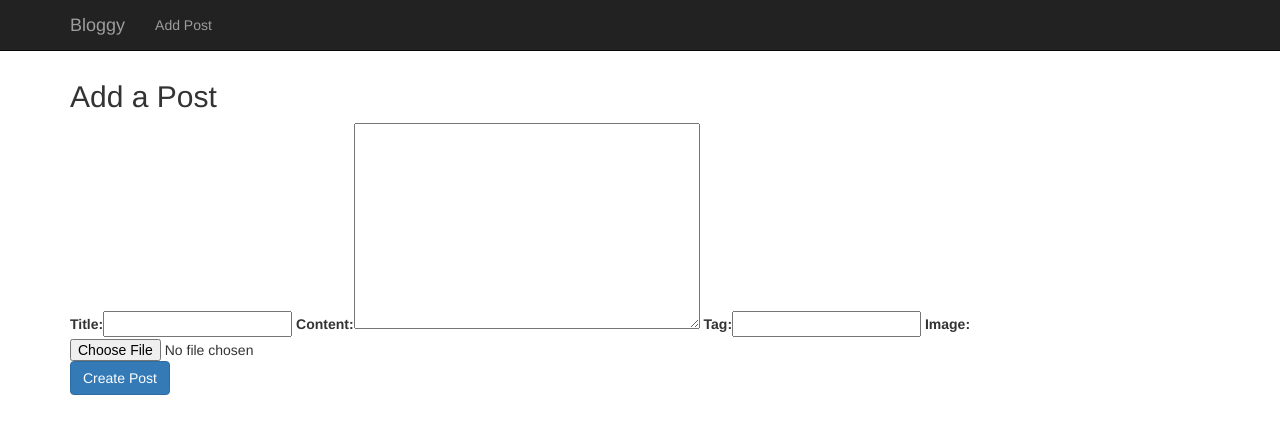
After one commit to Guin-/Real_Python_Projects, a Django app: page /blog/add_post/ in a window 1280 px wide. The commit adds this page. Shown: the top 434 px of the page. Run offline with Django 3.2, Linux system fonts and the light colour scheme; some libraries are stand-ins or nearby versions.

Commit message:
add post form, use slugs

```diff
--- /dev/null
+++ b/bloggy_project/blog/forms.py
@@ -0,0 +1,8 @@
+from django import forms
+from blog.models import Post
+
+class PostForm(forms.ModelForm):
+
+	class Meta:
+		model = Post
+		fields = ['title', 'content', 'tag', 'image' ]
--- a/bloggy_project/blog/models.py
+++ b/bloggy_project/blog/models.py
@@ -1,4 +1,5 @@
 from django.db import models
+from uuslug import uuslug
 
 class Post(models.Model):
 	created_at = models.DateTimeField(auto_now_add=True)
@@ -7,6 +8,11 @@ class Post(models.Model):
 	tag = models.CharField(max_length=20, blank=True, null=True)
 	image = models.ImageField(upload_to="images", blank=True, null=True)
 	views = models.IntegerField(default=0)
+	slug = models.CharField(max_length=100, unique=True)
 
 	def __unicode__(self):
 		return self.title
+
+	def save(self, *args, **kwargs):
+		self.slug = uuslug(self.title, instance = self, max_length=100)
+		super(Post, self).save(*args, **kwargs)
--- a/bloggy_project/blog/urls.py
+++ b/bloggy_project/blog/urls.py
@@ -4,5 +4,6 @@ from blog import views
 urlpatterns = patterns(
 	'blog.views',
 	url(r'^$', views.index, name='index'),
-	url(r'^(?P<post_url>\w+)/$', views.post, name='post'),
+	url(r'^add_post/', views.add_post, name='add_post'),
+	url(r'^(?P<slug>[\w|\-]+)/$', views.post, name='post'),
 	)
--- a/bloggy_project/blog/views.py
+++ b/bloggy_project/blog/views.py
@@ -1,33 +1,43 @@
 from django.shortcuts import render
 from django.http import HttpResponse
-from django.template import Context, loader
-from django.shortcuts import get_object_or_404
+from django.template import Context, loader, RequestContext
+from django.shortcuts import get_object_or_404, render_to_response, redirect
 
 from blog.models import Post
+from blog.forms import PostForm
 
-def encode_url(url):
-	return url.replace(' ', '_')
 
+def get_popular_posts():
+	popular_posts = Post.objects.order_by('-views')[:5]
+	return popular_posts
 
 def index(request):
 	latest_posts = Post.objects.all().order_by('-created_at')
-	popular_posts = Post.objects.order_by('-views')[:5]
 	t = loader.get_template('blog/index.html')
 	context_dict = {'latest_posts': latest_posts,
-			'popular_posts': popular_posts,}
-	for post in latest_posts:
-		post.url = encode_url(post.title)
-
-	for popular_post in popular_posts:
-		popular_post.url = encode_url(popular_post.title)
+			'popular_posts': get_popular_posts(),}
 	c = Context(context_dict)
 	return HttpResponse(t.render(c))
 
-def post(request, post_url):
-	single_post = get_object_or_404(Post,
-		title=post_url.replace('_', ' '))
+def post(request, slug):
+	single_post = get_object_or_404(Post, slug=slug)
 	single_post.views +=1
 	single_post.save()
 	t = loader.get_template('blog/post.html')
-	c = Context({'single_post':single_post,})
+	context_dict = {'single_post':single_post,
+			'popular_posts': get_popular_posts(),}
+	c = Context(context_dict)
 	return HttpResponse(t.render(c))
+
+def add_post(request):
+	context = RequestContext(request)
+	if request.method == 'POST':
+		form = PostForm(request.POST, request.FILES)
+		if form.is_valid():
+			form.save(commit=True)
+			return redirect(index)
+		else:
+			print form.errors
+	else:
+		form = PostForm()
+	return render_to_response('blog/add_post.html', {'form': form }, context)
--- a/bloggy_project/bloggy_project/settings.py
+++ b/bloggy_project/bloggy_project/settings.py
@@ -47,6 +47,10 @@ INSTALLED_APPS = (
     'django.contrib.sessions',
     'django.contrib.messages',
     'django.contrib.staticfiles',
+
+    # Third Party Apps
+    'django_forms_bootstrap',
+
     # Local Apps
     'blog',
 )
--- a/bloggy_project/templates/base.html
+++ b/bloggy_project/templates/base.html
@@ -43,7 +43,7 @@
 				</div>
 				<div class="collapse navbar-collapse">
 					<ul class="nav navbar-nav">
-						<li><a href="#">Add Post</a></li>
+						<li><a href="/blog/add_post">Add Post</a></li>
 					</ul>
 
 				</div><!--/.nav-collapse -->
--- /dev/null
+++ b/bloggy_project/templates/blog/add_post.html
@@ -0,0 +1,15 @@
+{% extends 'base.html' %}
+
+{% block content %}
+{% load bootstrap_tags %}
+
+<h2> Add a Post </h2>
+<form id='post_form' method='post' action='/blog/add_post/' enctype='multipart/form-data'>
+  {% csrf_token %}
+
+  {{ form  | as_bootstrap }}
+
+  <input type='submit' name='submit' value='Create Post' class='btn btn-primary'>
+</form>
+<br>
+{% endblock %}
--- a/bloggy_project/templates/blog/index.html
+++ b/bloggy_project/templates/blog/index.html
@@ -6,7 +6,7 @@
 {% if latest_posts %}
 <ul>
 {% for post in latest_posts %}
-	<h3><a href="/blog/{{ post.url}}">{{ post.title }}</a></h3>
+	<h3><a href="/blog/{{ post.slug}}">{{ post.title }}</a></h3>
 	<p><em>{{ post.created_at }}</em><p>
 	<p>{{post.content }}</p>
 	<br>
@@ -18,7 +18,7 @@
 <h4>Must See:</h4>
 <ul>
 {% for popular_post in popular_posts %}
-	<li><a href="/blog/{{ popular_post.url }}">{{ popular_post.title }}</a></li>
+	<li><a href="/blog/{{ popular_post.slug }}">{{ popular_post.title }}</a></li>
 {% endfor %}
 </ul>
 </div>
```
Also changed, not shown: bloggy_project/blog/migrations/0003_post_slug.py (added), bloggy_project/blog/migrations/0004_auto_20150112_1120.py (added).
